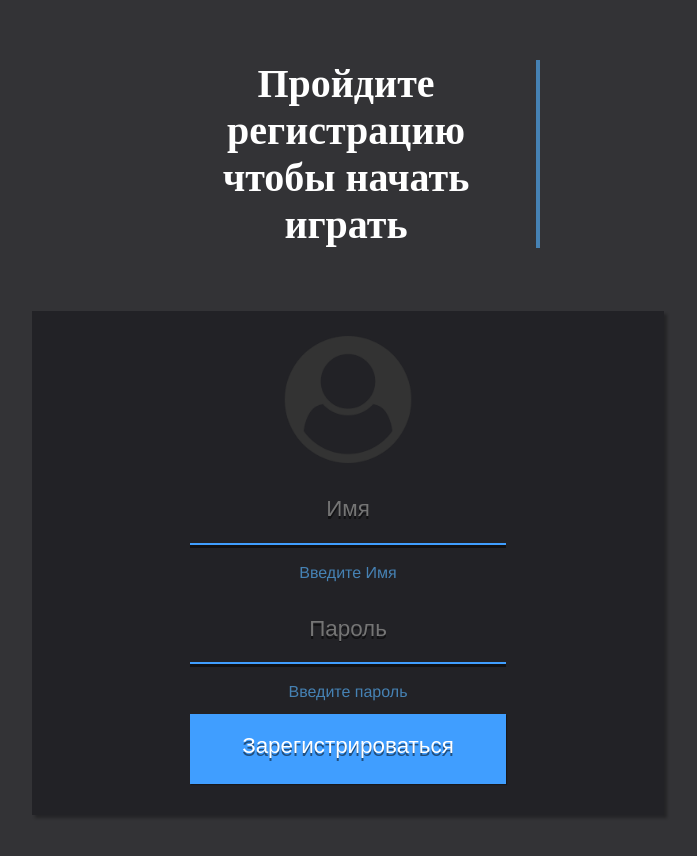
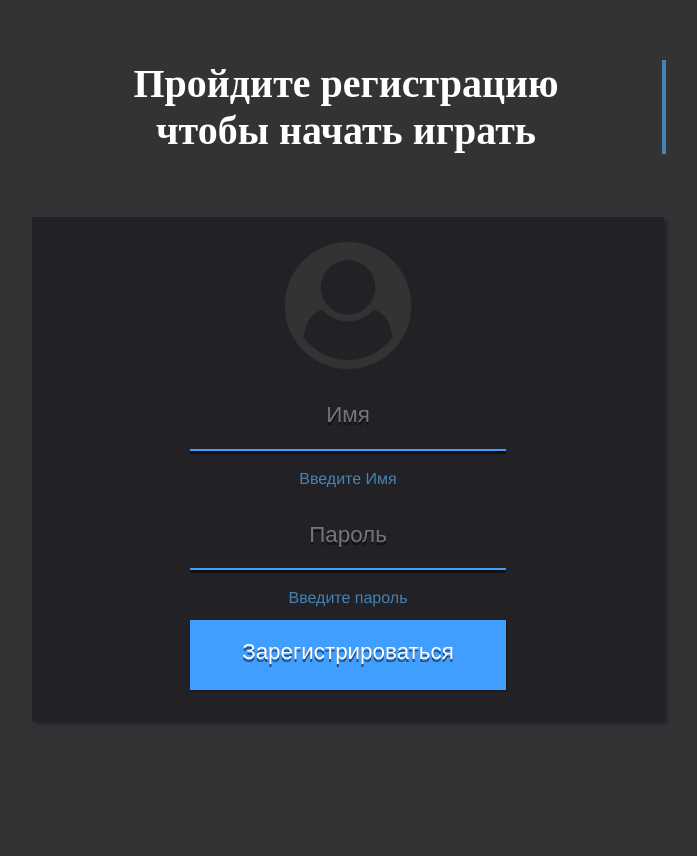
Before and after one commit to river-soft/snakepit-server, a Vue app in the folder front/: page /#/registration in a window 1280 px wide. Shown: the top 856 px of the page, without its empty margins (292-989 px from the left). After the commit the page ends 800 px from the top, so only its background shows below. Built offline with nearby package versions, Linux system fonts and the light colour scheme.

Commit message:
special for sanya

```diff
--- a/front/src/components/Registration.vue
+++ b/front/src/components/Registration.vue
@@ -9,7 +9,7 @@
             <input type="password" placeholder="Пароль" v-model="user.password">
             <span class="error"  v-if="user.password === ''">Введите пароль</span>
             <span class="error"  v-else="user.password !== ''"></span>
-            <input type="button"   value ="Зарегистрироваться" @click="addToAPI"/>
+            <input type="button"   value ="Зарегистрироваться" @click="addToAPI">
         </form>
     </div>
 </template>
@@ -63,7 +63,7 @@ import axios from 'axios'
         padding:0;
     }
     h1{
-        width:30%;
+        width:50%;
         margin: auto;
         font-family: Ubuntu;
         font-size: 2.5em;
@@ -71,6 +71,7 @@ import axios from 'axios'
         text-align: center;
         border-right:4px solid #4682B4;
     }
+
     #form-reg{
         width:100%;
         height:auto;
```
Also changed, not shown: 2 other files (tests, documents, lock files or other folders).
